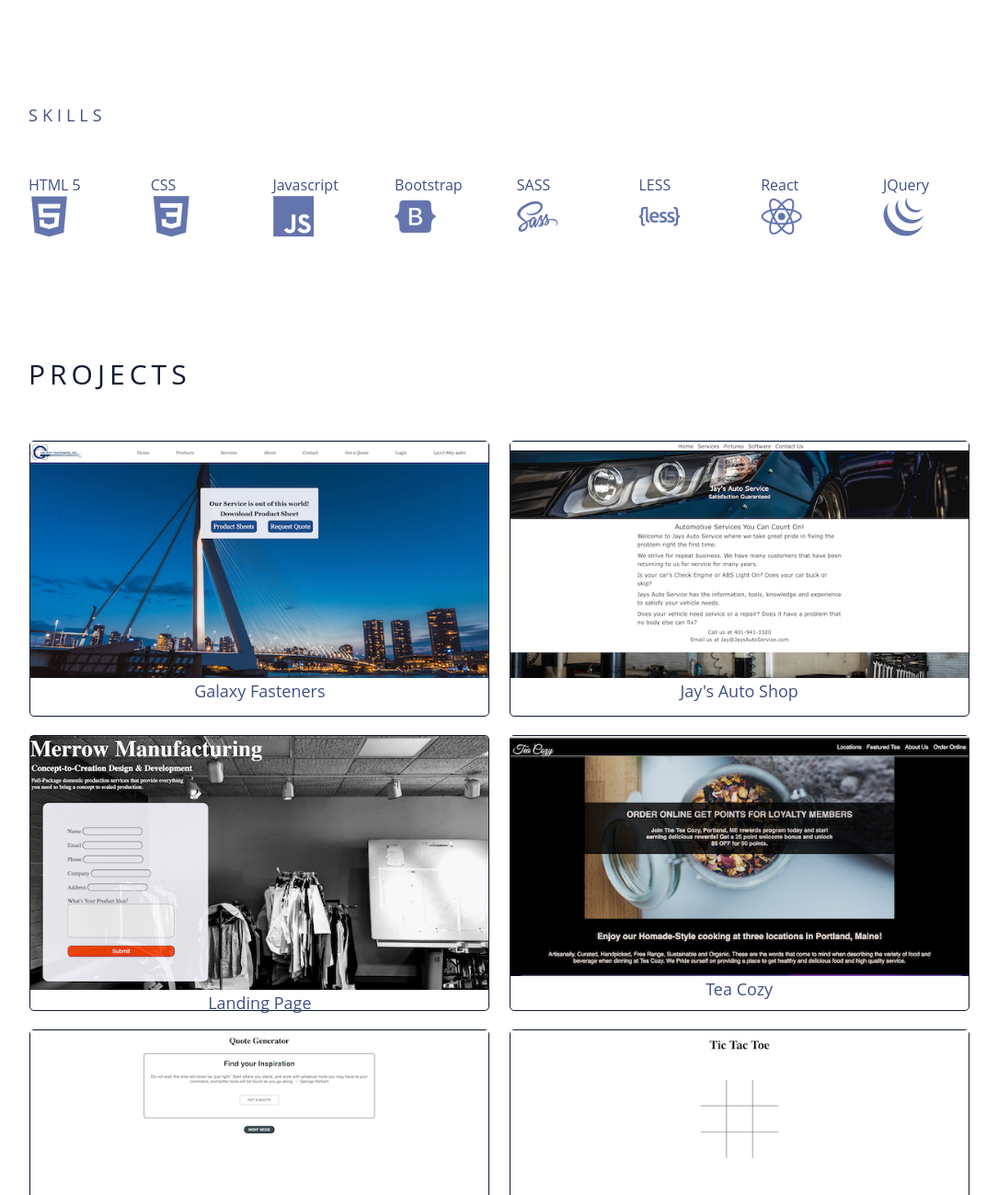
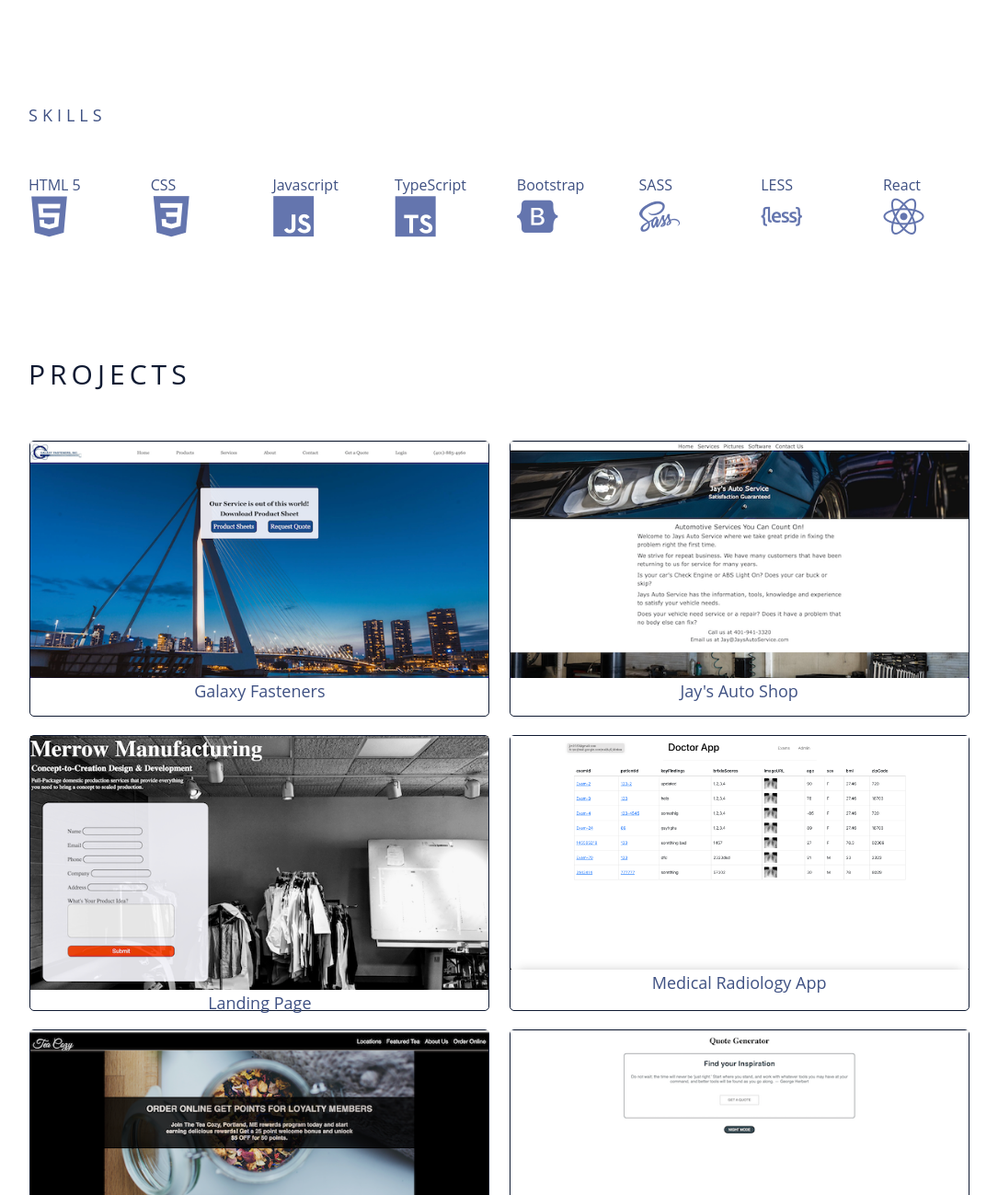
Before and after one commit to JW796/portfolio_website, a plain HTML site: page index.html in a window 1280 px wide. Shown: the part 1728-3027 px from the top of the page at 92% size, without its empty margins (97-1182 px from the left). Drawn offline with nearby package versions, Linux system fonts and the light colour scheme.

Commit message:
Add medical app and update skill icons

```diff
--- a/index.html
+++ b/index.html
@@ -74,6 +74,11 @@
       </div>
 
       <div class="skill_icon">
+        <span>TypeScript</span>
+        <li><i class="devicon-typescript-plain"></i></li>
+      </div>
+
+      <div class="skill_icon">
         <span>Bootstrap</span>
         <li><i class="devicon-bootstrap-plain"></i></li>
       </div>
@@ -91,11 +96,6 @@
       <div class="skill_icon">
         <span>React</span>
         <li><i class="devicon-react-original"></i></li>
-      </div>
-
-      <div class="skill_icon">
-        <span>JQuery</span>
-        <li><i class="devicon-jquery-plain"></i></li>
       </div>
     </ul>
   </div>
@@ -115,6 +115,10 @@
         <a href="https://designlandingpage.website/">Project Link</a>
         <!-- <a href="https://codepen.io/mairamartinsk/pen/OzbGxw">CodePen</a> -->
       </div><p>Landing Page</p></li>
+      <li><img src="/resources/Medical App.png" alt="screenshot image of medical radiology App"><div class="cta button light"><a href="https://github.com/eyuelberga/group-6-doctor-app">GitHub</a>
+       <a href="https://fmda.vercel.app/exams">Project Link</a>
+       <!-- <a href="https://codepen.io/mairamartinsk/pen/OzbGxw">CodePen</a> -->
+      </div><p>Medical Radiology App</p></li>
        <!-- <li><img src="https://raw.githubusercontent.com/mairamartinsk/freecodecamp/master/quote-machine/screenshot.png" alt="screenshot image of random quote generator project"><div class="cta button light"><a href="https://github.com/mairamartinsk/freecodecamp/tree/master/quote-machine">GitHub</a><a href="https://codepen.io/mairamartinsk/pen/OzbGxw">CodePen</a></div><p>Fotomatic</p></li> -->
        <li><img src="./resources/Tea Cozy.png" alt="screenshot image of Tea Cozy project"><div class="cta button light"><a href="https://github.com/JW796/Jay-s-Auto-Service">GitHub</a>
         <a href="https://teacozy.website">Project Link</a>
--- a/resources/index.css
+++ b/resources/index.css
@@ -484,16 +484,16 @@ li p {
 	color: #f0db4f;
 }
 
+.devicon-typescript-plain:hover {
+	color: #3d8fc6;
+}
+
 .devicon-sass-original:hover{
 	color: #bf4080;
 }
 
 .devicon-react-original:hover {
 	color: #087ea4
-}
-
-.devicon-jquery-plain:hover {
-	color: #764abc;
 }
 
 .devicon-less-plain-wordmark:hover {
```
Also changed, not shown: projects.html (+9 -0 lines), resources/Medical App.png (added), 2 other files.
